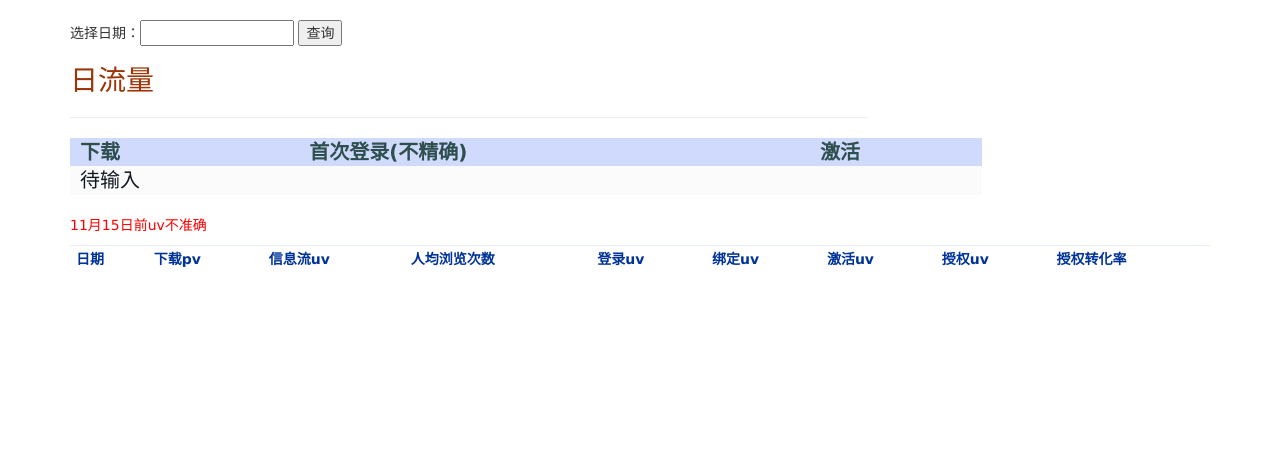
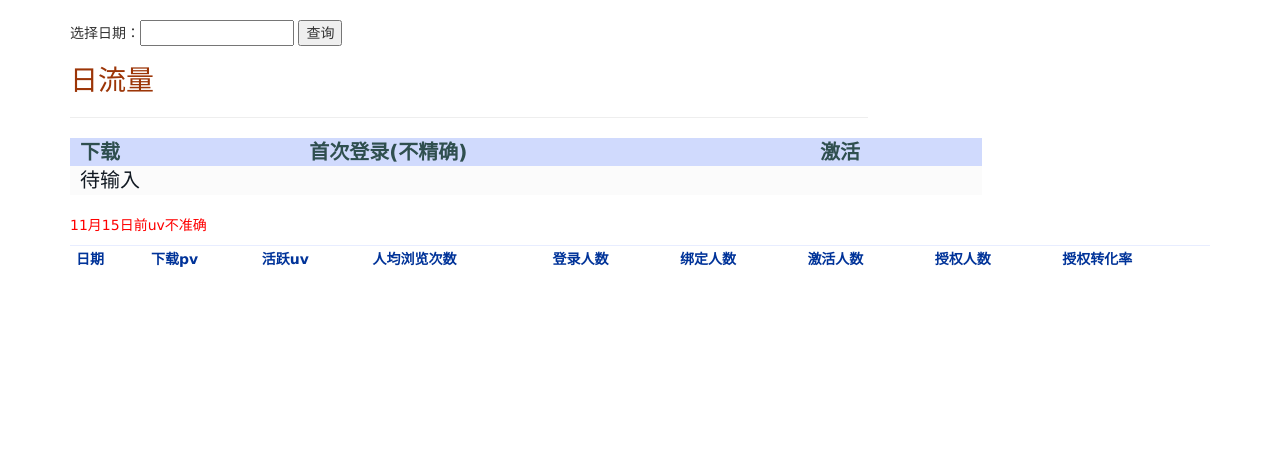
Before and after one commit to petitmi/Data-Platform-with-Flask, a Python web app: template app/templates/morning-dr.html in a window 1280 px wide. Shown: the part 53-519 px from the top of the page. Run offline with Jinja, Linux system fonts and the light colour scheme; the template is opened without the code that fills it, so the values that code supplies are empty; some libraries are stand-ins or nearby versions.

Commit message:
fix morning-dr

```diff
--- a/app/templates/morning-dr.html
+++ b/app/templates/morning-dr.html
@@ -45,15 +45,15 @@
         <div class="green_row_head">
             <div class="green_cell" id="first_group" width="30%">日期</div>
             <div class="green_cell">下载pv</div>
-            <div class="green_cell">信息流uv</div>
+            <div class="green_cell">活跃uv</div>
             <div class="green_cell">人均浏览次数</div>
 	    <!--            <div class="green_cell">登录uv</div> -->
-            <div class="green_cell">登录uv</div>
+            <div class="green_cell">登录人数</div>
 	    <!--            <div class="green_cell">绑定uv</div>  -->
-            <div class="green_cell">绑定uv</div>
+            <div class="green_cell">绑定人数</div>
 	    <!--            <div class="green_cell">激活uv</div>  -->
-            <div class="green_cell">激活uv</div>
-            <div class="green_cell">授权uv</div>
+            <div class="green_cell">激活人数</div>
+            <div class="green_cell">授权人数</div>
 
             <div class="green_cell">授权转化率</div>
 	</div>
```
